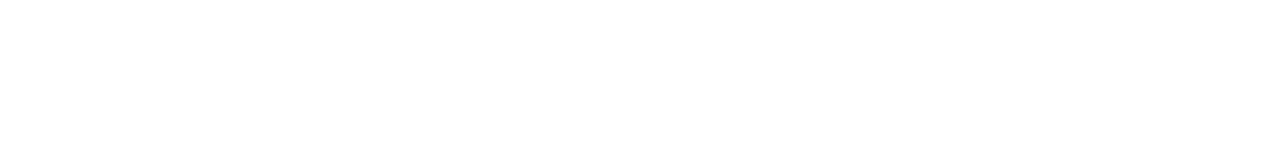
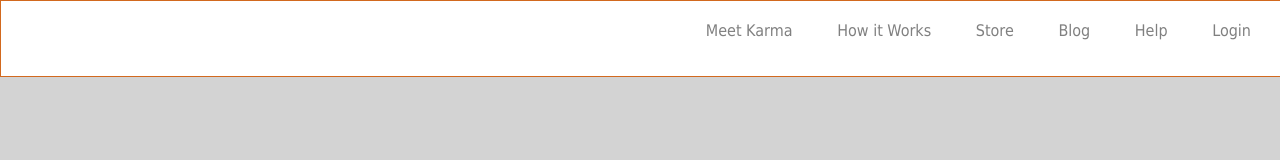
Before and after one commit to ansme018/Landing_Page, a plain HTML site: page index.html in a window 1280 px wide. Drawn offline with Linux system fonts and the light colour scheme.

Commit message:
navigation bar

```diff
--- a/css/style.css
+++ b/css/style.css
@@ -0,0 +1,37 @@
+body {
+    background-color: LightGray;
+}
+div {
+    border: 1px solid Chocolate;
+}
+
+#menu {
+    width: 100%;
+    height: 75px;
+    font-size: 16px;
+    font-family: Tahoma, Geneva, sans-serif;
+    text-align: right;
+    background-color: white;
+
+}
+
+#menu ul {
+    float: right;
+    height: auto;
+    padding: 20px 10px;
+    margin: 0px;
+}
+
+#menu li {
+display: inline;
+padding: 20px;
+}
+
+#menu li a{
+text-decoration: none;
+color: grey;
+}
+
+#menu li a:hover{
+color: #1c1e1e;
+}
--- a/index.html
+++ b/index.html
@@ -3,11 +3,20 @@
 <head>
     <meta charset="UTF-8">
     <title>Document</title>
-    <link rel="stylesheet" href="css/normalize.css"
+    <link rel="stylesheet" href="css/normalize.css">
     <link rel="stylesheet" href="css/style.css">
 
 </head>
 <body>
-
+<div id="menu">
+<ul>
+<li><a href="MeetKarma.html">Meet Karma</a></li>
+<li><a href="aboutus.html">How it Works</a></li>
+<li><a href="store.html">Store</a></li>
+<li><a href="Blog.html">Blog</a></li>
+<li><a href="Help.html">Help</a></li>
+<li><a href="Login.html">Login</a></li>
+</ul>
+</div>
 </body>
 </html>
```
